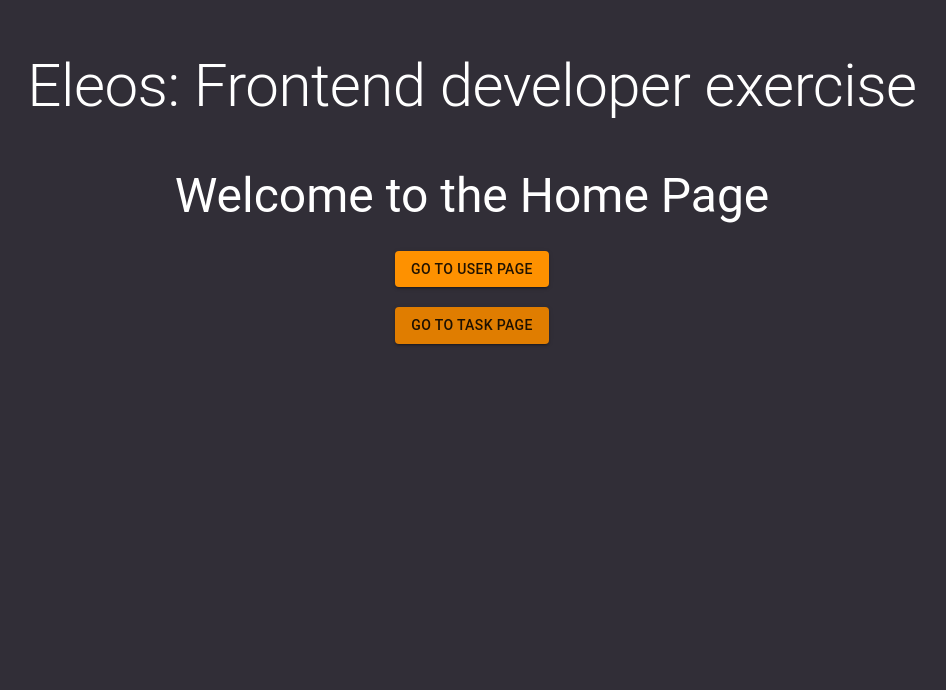
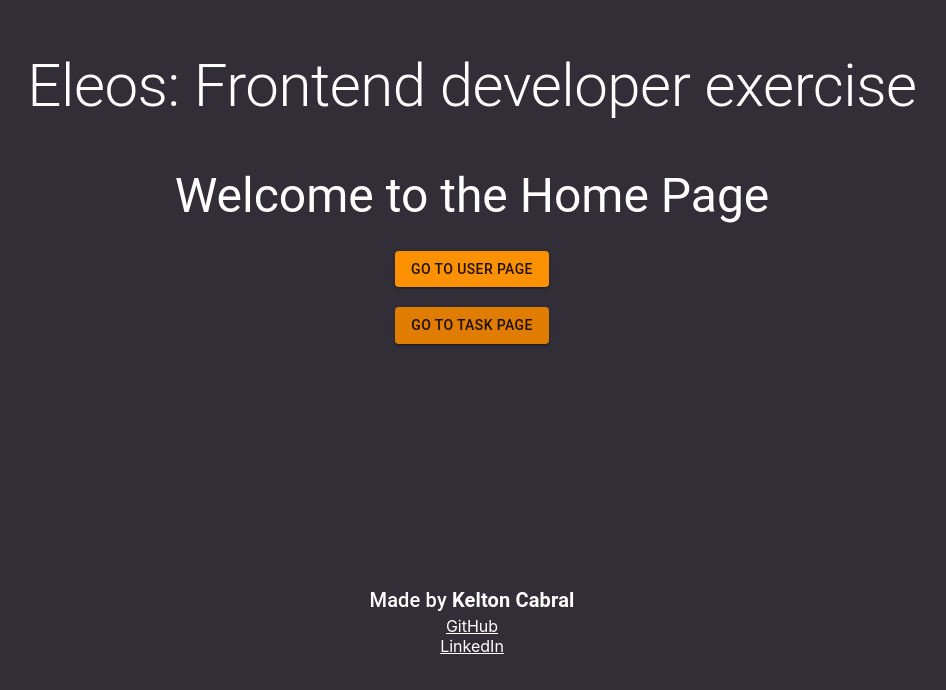
Before and after one commit to CledirFL/eleos-react, a React (Create React App) app: page / in a window 1280 px wide. Shown: the top 690 px of the page, without its empty margins (168-1114 px from the left). Built offline with nearby package versions, Linux system fonts and the light colour scheme; what @mui/x-data-grid-generator would draw is missing.

Commit message:
refactor: add link to readme

```diff
--- a/src/pages/Home/index.jsx
+++ b/src/pages/Home/index.jsx
@@ -14,6 +14,15 @@ const Home = () => {
                 <Button variant="contained" color="secondary" component={Link} to="/task" style={{ margin: '10px' }}>
                     Go to Task Page
                 </Button>
+                <Typography style={{ marginTop: '20%' }} variant='h6' color='white'>
+                    Made by <strong> Kelton Cabral</strong>
+                </Typography>
+                <Typography variant='p' color='white' component='a' href='https://github.com/CledirFL' target='blank'>
+                    GitHub
+                </Typography>
+                <Typography variant='p' color='white' component='a' href='https://www.linkedin.com/in/kelton-cabral-cv/' target='blank'>
+                    LinkedIn
+                </Typography>
             </Box>
         </Container>
     );
```
Also changed, not shown: 1 other file (tests, documents, lock files or other folders).
